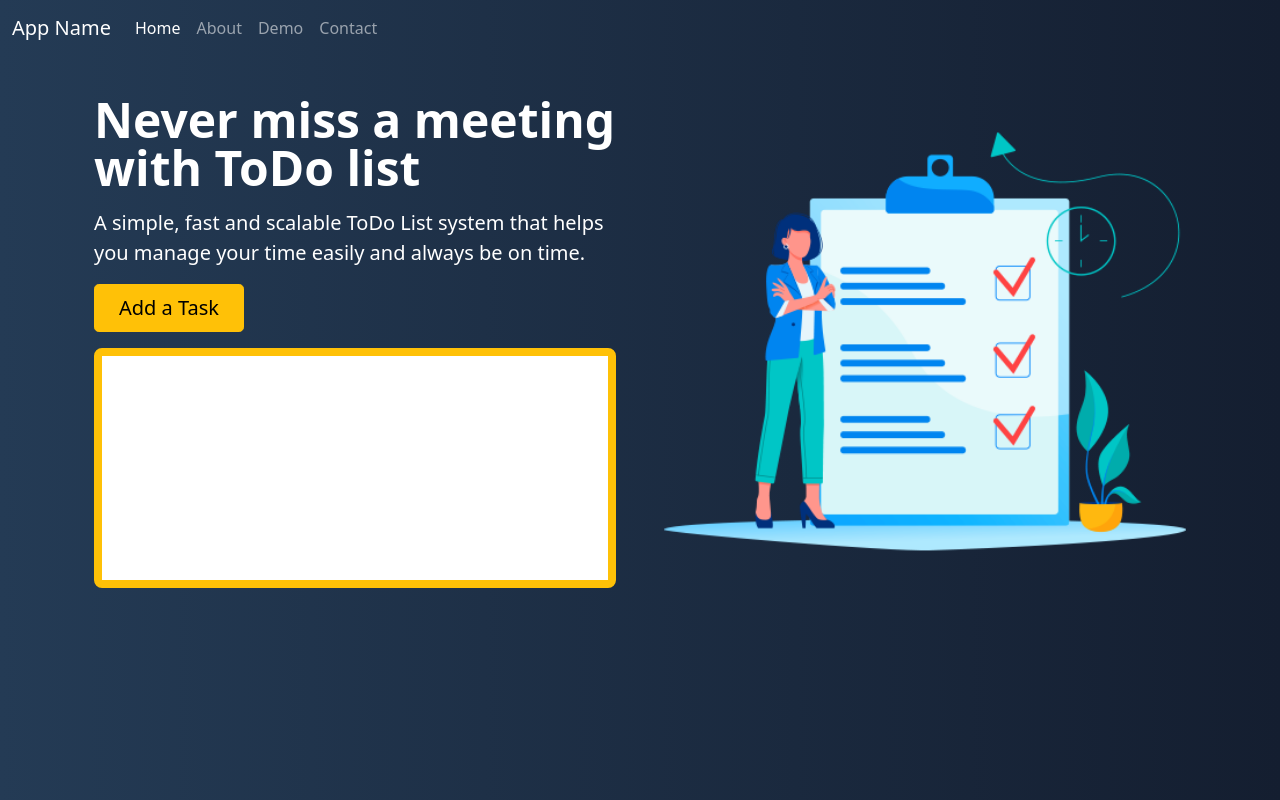
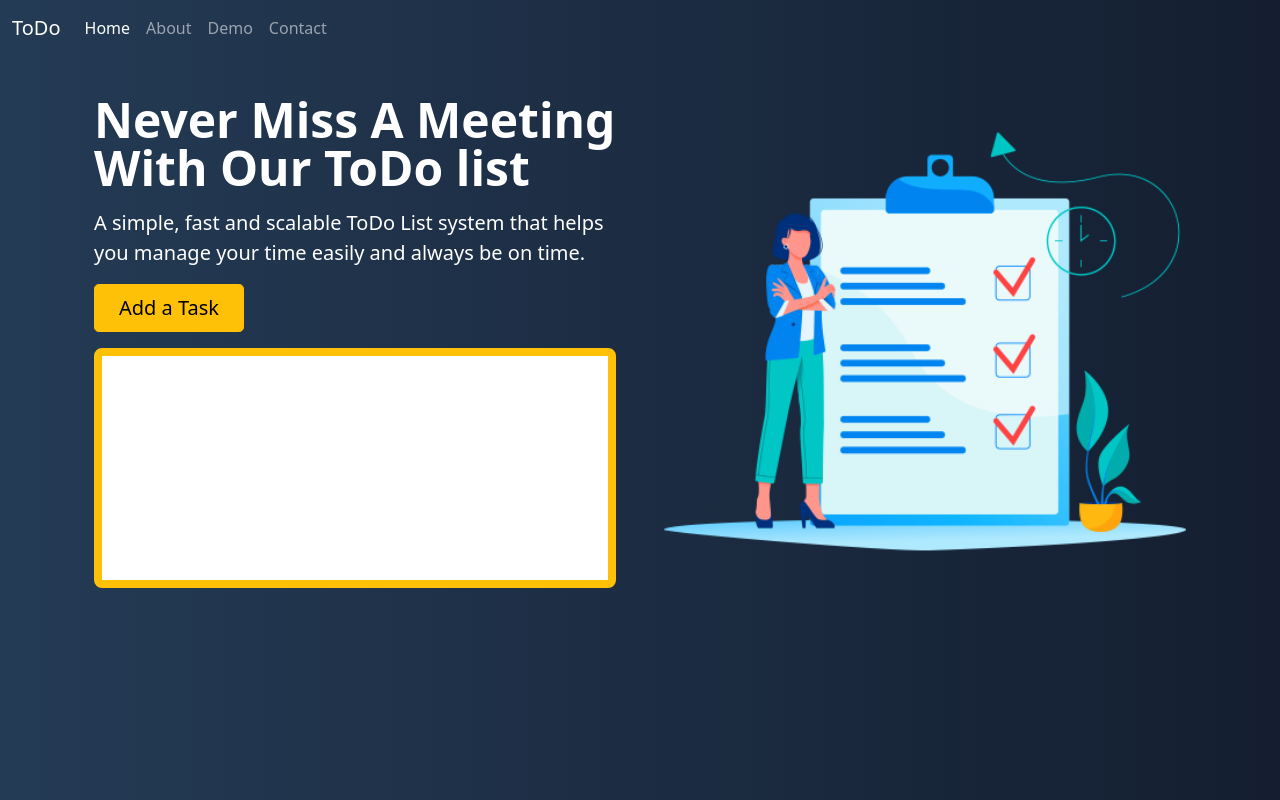
Before and after one commit to MrDayib/FirstProject, a plain HTML site: page index.html in a window 1280 px wide. Drawn offline with nearby package versions, Linux system fonts and the light colour scheme.

Commit message:
Capitalized words

```diff
--- a/index.html
+++ b/index.html
@@ -2,7 +2,7 @@
 <html lang="en">
 
 <head>
-    <title>ToDo</title>
+    <title>First Project v2</title>
     <!-- Required meta tags -->
     <meta charset="utf-8">
     <meta name="viewport" content="width=device-width, initial-scale=1, shrink-to-fit=no">
@@ -32,7 +32,7 @@
 <body>
     <nav class="navbar navbar-expand-md navbar-dark fixed-top">
         <div class="container-fluid">
-            <a class="navbar-brand" href="#">App Name</a>
+            <a class="navbar-brand" href="#">ToDo</a>
             <button class="navbar-toggler" type="button" data-bs-toggle="collapse" data-bs-target="#navbarCollapse"
                 aria-controls="navbarCollapse" aria-expanded="false" aria-label="Toggle navigation">
                 <span class="navbar-toggler-icon"></span>
@@ -65,7 +65,7 @@
                         loading="lazy">
                 </div>
                 <div class="col-lg-6">
-                    <h1 class="display-5 fw-bold lh-1 mb-3">Never miss a meeting with ToDo list</h1>
+                    <h1 class="display-5 fw-bold lh-1 mb-3">Never Miss A Meeting With Our ToDo list</h1>
                     <p class="lead">A simple, fast and scalable ToDo List system that helps you manage your time easily
                         and always be on time.
                     </p>
```
